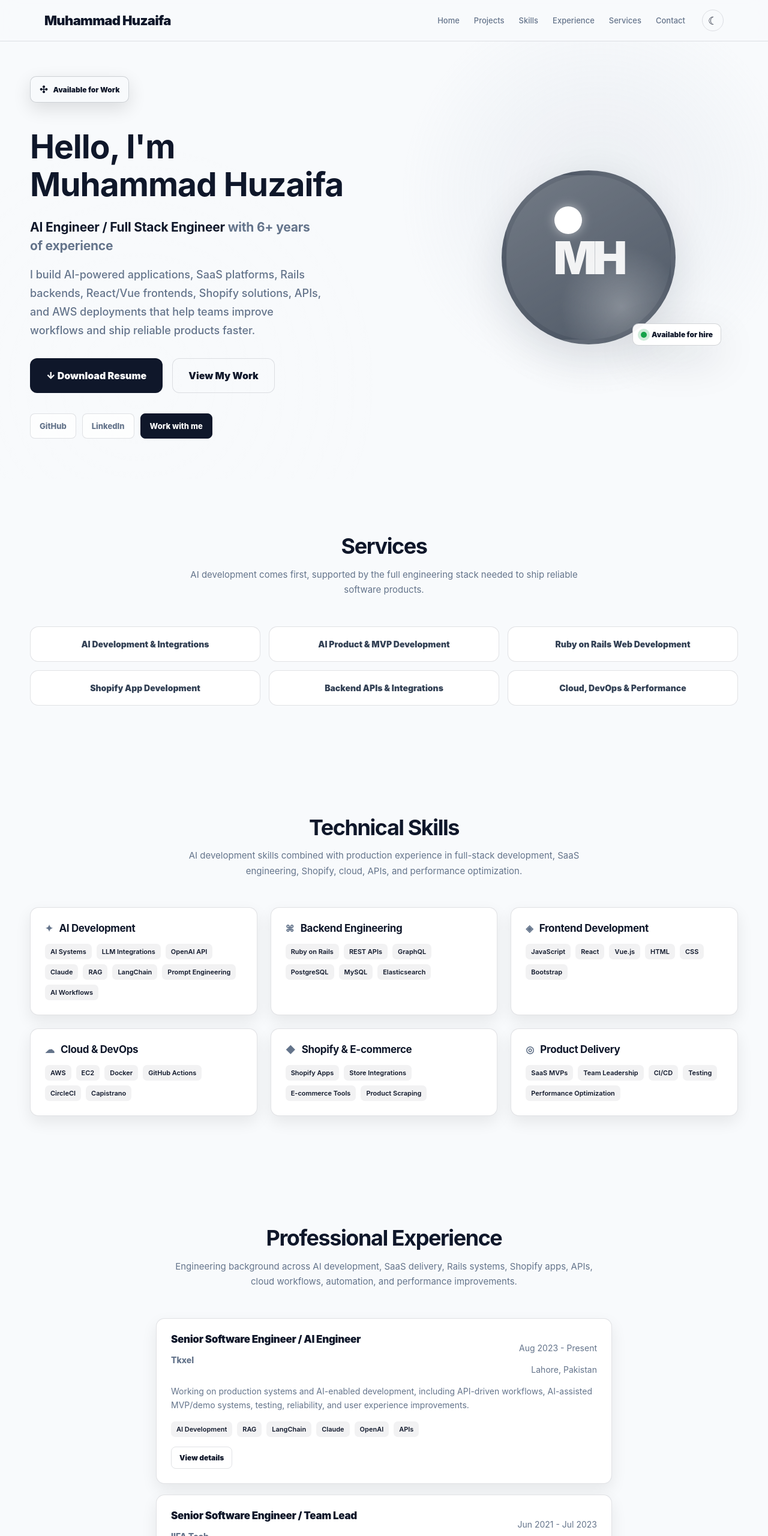
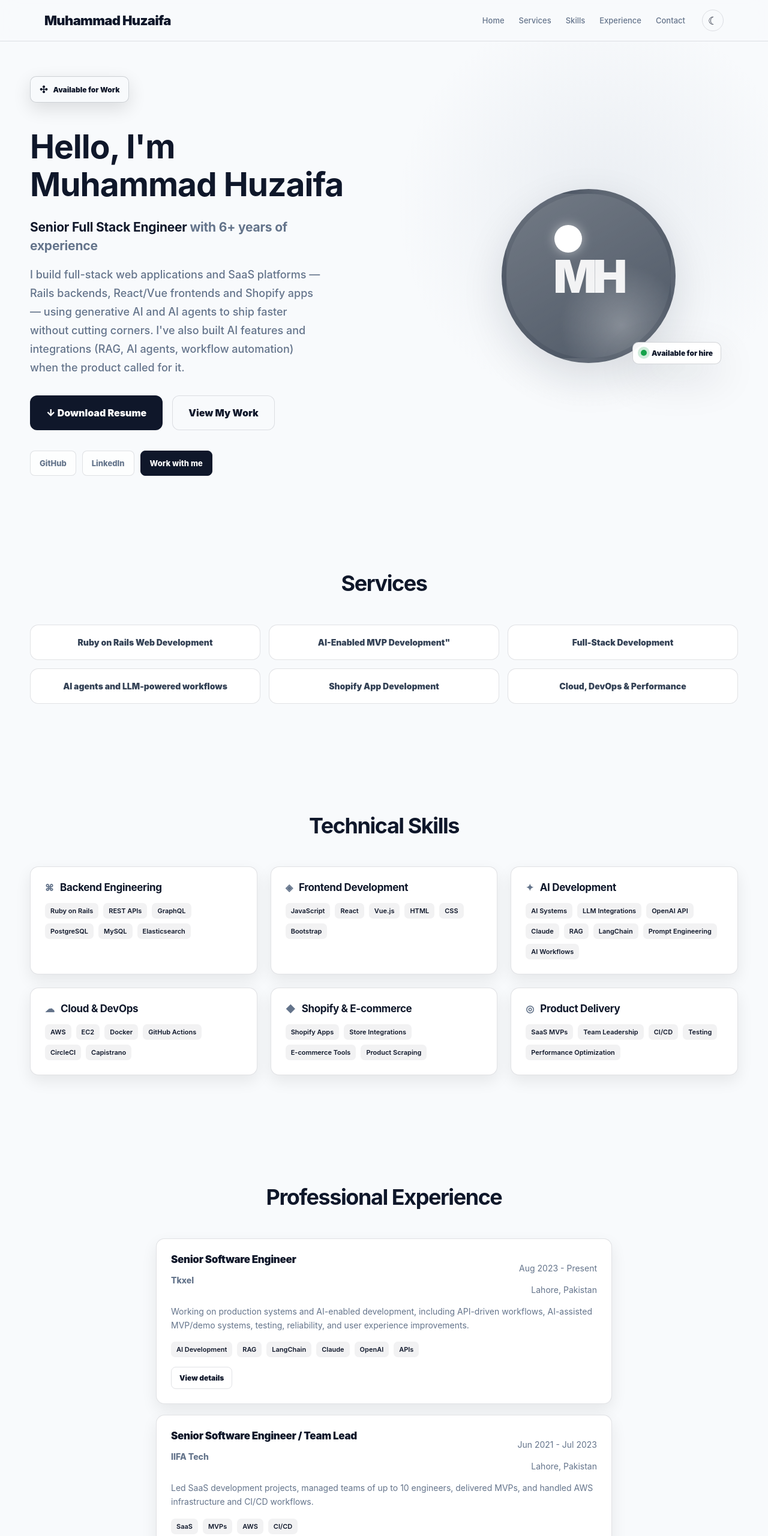
Before and after one commit to m-huzaifa/portfolio, a plain HTML site: page index.html in a window 1280 px wide. Shown: the top 2560 px of the page at 60% size. Drawn offline with Linux system fonts and the light colour scheme.

Commit message:
Updated Portfolio and Resume

```diff
--- a/index.html
+++ b/index.html
@@ -391,10 +391,10 @@
       <a href="#home" class="brand">Muhammad Huzaifa</a>
       <div class="nav-links">
         <a href="#home">Home</a>
-        <a href="#projects">Projects</a>
+        <a href="#services">Services</a>
+        <!-- <a href="#projects">Projects</a> -->
         <a href="#skills">Skills</a>
         <a href="#experience">Experience</a>
-        <a href="#services">Services</a>
         <a href="#contact">Contact</a>
       </div>
       <div class="nav-actions">
@@ -409,11 +409,11 @@
       <div class="hero-content">
         <div class="status-badge"><span class="spark">✣</span> Available for Work</div>
         <h1>Hello, I'm<br><span>Muhammad Huzaifa</span></h1>
-        <div class="hero-subtitle">AI Engineer / Full Stack Engineer <span>with 6+ years of experience</span></div>
-        <p class="hero-copy">I build AI-powered applications, SaaS platforms, Rails backends, React/Vue frontends, Shopify solutions, APIs, and AWS deployments that help teams improve workflows and ship reliable products faster.</p>
+        <div class="hero-subtitle">Senior Full Stack Engineer <span>with 6+ years of experience</span></div>
+        <p class="hero-copy">I build full-stack web applications and SaaS platforms — Rails backends, React/Vue frontends and Shopify apps — using generative AI and AI agents to ship faster without cutting corners. I've also built AI features and integrations (RAG, AI agents, workflow automation) when the product called for it.</p>
         <div class="hero-actions">
           <button class="btn btn-primary" id="resumeDownload" type="button" data-resume-url="Huzaifa_Resume.pdf" data-resume-name="Muhammad_Huzaifa_Resume.pdf">↓ Download Resume</button>
-          <a class="btn btn-outline" href="#projects">View My Work</a>
+          <a class="btn btn-outline" href="#experience">View My Work</a>
         </div>
         <div class="socials">
           <a class="social" href="https://github.com/m-huzaifa" target="_blank" rel="noreferrer">GitHub</a>
@@ -433,13 +433,13 @@
 
   <section id="services" class="section">
     <div class="container">
-      <div class="section-title"><h2>Services</h2><p>AI development comes first, supported by the full engineering stack needed to ship reliable software products.</p></div>
+      <div class="section-title"><h2>Services</h2></div>
       <div class="services-grid">
-        <div class="service-pill">AI Development & Integrations</div>
-        <div class="service-pill">AI Product & MVP Development</div>
         <div class="service-pill">Ruby on Rails Web Development</div>
+        <div class="service-pill">AI-Enabled MVP Development"</div>
+        <div class="service-pill">Full-Stack Development</div>
+        <div class="service-pill">AI agents and LLM-powered workflows</div>
         <div class="service-pill">Shopify App Development</div>
-        <div class="service-pill">Backend APIs & Integrations</div>
         <div class="service-pill">Cloud, DevOps & Performance</div>
       </div>
     </div>
@@ -486,12 +486,11 @@
     <div class="container">
       <div class="section-title">
         <h2>Technical Skills</h2>
-        <p>AI development skills combined with production experience in full-stack development, SaaS engineering, Shopify, cloud, APIs, and performance optimization.</p>
       </div>
       <div class="skills-grid">
-        <article class="card skill-card"><div class="skill-head"><span class="skill-icon">✦</span><h3>AI Development</h3></div><div class="tags"><span class="tag">AI Systems</span><span class="tag">LLM Integrations</span><span class="tag">OpenAI API</span><span class="tag">Claude</span><span class="tag">RAG</span><span class="tag">LangChain</span><span class="tag">Prompt Engineering</span><span class="tag">AI Workflows</span></div></article>
         <article class="card skill-card"><div class="skill-head"><span class="skill-icon">⌘</span><h3>Backend Engineering</h3></div><div class="tags"><span class="tag">Ruby on Rails</span><span class="tag">REST APIs</span><span class="tag">GraphQL</span><span class="tag">PostgreSQL</span><span class="tag">MySQL</span><span class="tag">Elasticsearch</span></div></article>
         <article class="card skill-card"><div class="skill-head"><span class="skill-icon">◈</span><h3>Frontend Development</h3></div><div class="tags"><span class="tag">JavaScript</span><span class="tag">React</span><span class="tag">Vue.js</span><span class="tag">HTML</span><span class="tag">CSS</span><span class="tag">Bootstrap</span></div></article>
+        <article class="card skill-card"><div class="skill-head"><span class="skill-icon">✦</span><h3>AI Development</h3></div><div class="tags"><span class="tag">AI Systems</span><span class="tag">LLM Integrations</span><span class="tag">OpenAI API</span><span class="tag">Claude</span><span class="tag">RAG</span><span class="tag">LangChain</span><span class="tag">Prompt Engineering</span><span class="tag">AI Workflows</span></div></article>
         <article class="card skill-card"><div class="skill-head"><span class="skill-icon">☁</span><h3>Cloud & DevOps</h3></div><div class="tags"><span class="tag">AWS</span><span class="tag">EC2</span><span class="tag">Docker</span><span class="tag">GitHub Actions</span><span class="tag">CircleCI</span><span class="tag">Capistrano</span></div></article>
         <article class="card skill-card"><div class="skill-head"><span class="skill-icon">◆</span><h3>Shopify & E-commerce</h3></div><div class="tags"><span class="tag">Shopify Apps</span><span class="tag">Store Integrations</span><span class="tag">E-commerce Tools</span><span class="tag">Product Scraping</span></div></article>
         <article class="card skill-card"><div class="skill-head"><span class="skill-icon">◎</span><h3>Product Delivery</h3></div><div class="tags"><span class="tag">SaaS MVPs</span><span class="tag">Team Leadership</span><span class="tag">CI/CD</span><span class="tag">Testing</span><span class="tag">Performance Optimization</span></div></article>
@@ -503,14 +502,24 @@
     <div class="container">
       <div class="section-title">
         <h2>Professional Experience</h2>
-        <p>Engineering background across AI development, SaaS delivery, Rails systems, Shopify apps, APIs, cloud workflows, automation, and performance improvements.</p>
       </div>
       <div class="experience-list">
         <article class="card exp-card">
-          <div class="exp-top"><div><h3 class="exp-role">Senior Software Engineer / AI Engineer</h3><p class="exp-company">Tkxel</p></div><div class="exp-meta"><p>Aug 2023 - Present</p><p>Lahore, Pakistan</p></div></div>
+          <div class="exp-top"><div><h3 class="exp-role">Senior Software Engineer</h3><p class="exp-company">Tkxel</p></div><div class="exp-meta"><p>Aug 2023 - Present</p><p>Lahore, Pakistan</p></div></div>
           <p class="exp-desc">Working on production systems and AI-enabled development, including API-driven workflows, AI-assisted MVP/demo systems, testing, reliability, and user experience improvements.</p>
           <div class="tags"><span class="tag">AI Development</span><span class="tag">RAG</span><span class="tag">LangChain</span><span class="tag">Claude</span><span class="tag">OpenAI</span><span class="tag">APIs</span></div>
-          <div class="exp-details"><ul><li>Used AI-assisted development tools to speed up the development of demo and MVP systems while maintaining production-quality engineering practices.</li><li>Implemented an AI agent using RAG and LangChain concepts to retrieve contextual information and support intelligent user workflows.</li><li>Developed a discovery agent system using Claude and OpenAI LLMs for intelligent information discovery and workflow assistance.</li><li>Worked with LLM-based systems, prompt design, backend integrations, and automation workflows to support AI-enabled product development.</li><li>Increased test coverage by 30% and improved code quality, stability, and long-term maintainability.</li><li>Reduced user-reported issues by 70% through debugging, refactoring, quality improvements, and system-level fixes.</li><li>Improved the main ordering module by replacing scraper-based workflows with reliable API-based integrations.</li></ul></div>
+          <div class="exp-details">
+            <ul>
+              <li>Built an RPA system that automated contact sync deduplication across multiple data sources, eliminating manual data entry and reducing sync errors.</li>
+              <li>Used AI-assisted development tools to speed up the development of demo and MVP systems while maintaining production-quality engineering practices.</li>
+              <li>Implemented an AI agent using RAG and LangChain concepts to retrieve contextual information and support intelligent user workflows.</li>
+              <li>Developed a discovery agent system using Claude and OpenAI LLMs for intelligent information discovery and workflow assistance.</li>
+              <li>Worked with LLM-based systems, prompt design, backend integrations, and automation workflows to support AI-enabled product development.</li>
+              <li>Increased test coverage by 30% and improved code quality, stability, and long-term maintainability.</li>
+              <li>Reduced user-reported issues by 70% through debugging, refactoring, quality improvements, and system-level fixes.</li>
+              <li>Improved the main ordering module by replacing scraper-based workflows with reliable API-based integrations.</li>
+            </ul>
+          </div>
           <button class="details-btn" type="button">View details</button>
         </article>
 
@@ -574,7 +583,7 @@
 
   <footer>
     <strong>Muhammad Huzaifa</strong>
-    <p>AI Engineer / Full Stack Engineer</p>
+    <p>Senior Full Stack Engineer</p>
   </footer>
 
   <script>
```
Also changed, not shown: 1 other file.
